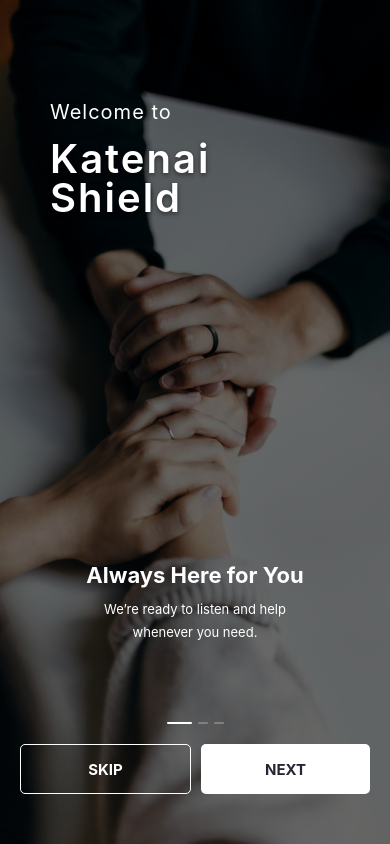
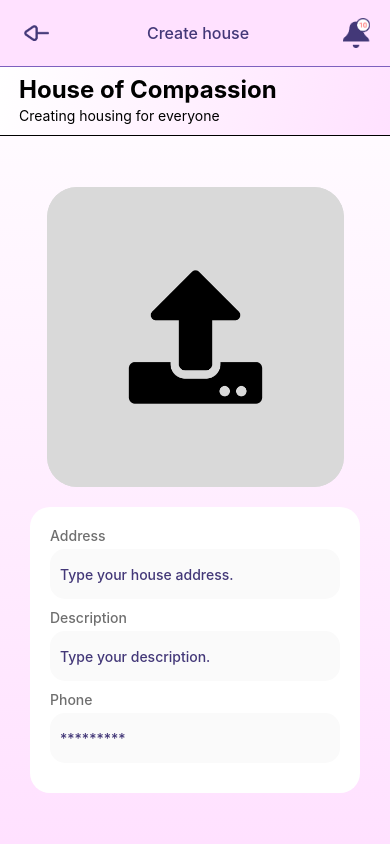
Before and after one commit to duytan177/katenai-shield, a React Native app: screen /CreateHouse in a window 390 px wide. Built offline with nearby package versions, Linux system fonts and the light colour scheme; grey boxes are pictures that could not be loaded.

Commit message:
first code create house

```diff
--- a/src/navigation/MainNavigator.tsx
+++ b/src/navigation/MainNavigator.tsx
@@ -30,6 +30,7 @@ import TrackMain from "../screens/TrackScreen/TrackMain";
 import EventDetailScreen from "../screens/EventScreen/EventDetailScreen";
 import HouseOfCompassionMain from "../screens/House of Compassion/HouseOfCompassionMain";
 import FindHouse from "../screens/House of Compassion/FindHouse";
+import CreateHouse from "../screens/House of Compassion/CreateHouse";
 
 export type MainStackParamList = {
   TestScreen: any;
@@ -45,6 +46,7 @@ export type MainStackParamList = {
   EventDetailScreen: any;
   HouseOfCompassionMain: any;
   FindHouse: any;
+  CreateHouse: any;
 };
 
 const MainStack = createStackNavigator<MainStackParamList>();
@@ -296,8 +298,8 @@ const MainNavigator = () => {
       <MainStack.Screen name="Login" component={Login} />
       <MainStack.Screen name="Register" component={Register} />
       <MainStack.Screen name="TrackMain" component={TrackMain} />
-
       <MainStack.Screen name="FindHouse" component={FindHouse} />
+      <MainStack.Screen name="CreateHouse" component={CreateHouse} />
 
       <MainStack.Screen
         name="HomeTabs"
--- a/src/screens/EventScreen/EventsScreen.tsx
+++ b/src/screens/EventScreen/EventsScreen.tsx
@@ -58,7 +58,7 @@ const EventsScreen = () => {
       colors={["#FFFFFF", "#FFE1FF"]}
       style={styles.containerLinerGrandient}
     >
-      <SafeAreaView edges={["top"]} edges={["top"]} style={styles.container}>
+      <SafeAreaView edges={["top"]} style={styles.container}>
         <Header title="Events" />
         <View style={styles.containerBody}>
           <HeaderBody
--- /dev/null
+++ b/src/screens/House of Compassion/CreateHouse.tsx
@@ -0,0 +1,132 @@
+import {
+  StyleSheet,
+  View,
+  Text,
+  Pressable,
+  ScrollView,
+  Image,
+  TextInput,
+} from "react-native";
+import React from "react";
+import Header from "../../components/Header";
+import { SafeAreaView } from "react-native-safe-area-context";
+import { LinearGradient } from "expo-linear-gradient";
+import HeaderBody from "../../components/HeaderBody";
+import upload from "../../assets/images/HouseOfCompassion/upload.png";
+
+const CreateHouse = () => {
+  return (
+    <LinearGradient
+      start={{ x: 0, y: 0 }}
+      end={{ x: 0, y: 1.8 }}
+      colors={["#FFFFFF", "#FFE1FF"]}
+      style={styles.containerLinerGrandient}
+    >
+      <SafeAreaView edges={["top"]} style={styles.container}>
+        <Header title="Create house" />
+        <HeaderBody
+          title="House of Compassion"
+          subTitle="Creating housing for everyone"
+        />
+        <ScrollView contentContainerStyle={styles.scrollContainer}>
+          <View style={styles.containerBody}>
+            <View style={styles.containerImg}>
+              <Image source={upload} style={styles.image} resizeMode="cover" />
+            </View>
+
+            <View style={styles.formContainer}>
+              <View style={styles.inputField}>
+                <Text style={styles.label}>Address</Text>
+                <TextInput
+                  style={styles.input}
+                  placeholder="Type your house address."
+                  autoCapitalize="none"
+                />
+              </View>
+              <View style={styles.inputField}>
+                <Text style={styles.label}>Description</Text>
+                <TextInput
+                  style={styles.input}
+                  placeholder="Type your description."
+                  autoCapitalize="none"
+                />
+              </View>
+              <View style={styles.inputField}>
+                <Text style={styles.label}>Phone</Text>
+                <TextInput
+                  style={styles.input}
+                  placeholder="*********"
+                />
+              </View>
+            </View>
+          </View>
+        </ScrollView>
+      </SafeAreaView>
+    </LinearGradient>
+  );
+};
+
+const styles = StyleSheet.create({
+  containerLinerGrandient: {
+    flex: 1,
+  },
+  container: {
+    flex: 1,
+  },
+  containerBody: {
+    flex: 1,
+    justifyContent: "center",
+    alignItems: "center",
+    position: "relative",
+  },
+  scrollContainer: {
+    flexGrow: 1,
+    padding: 30,
+  },
+  containerImg: {
+    width: "90%",
+    height: 300,
+    borderRadius: 30,
+    overflow: "hidden",
+    backgroundColor: "#D9D9D9",
+    alignItems: "center",
+    justifyContent: "center",
+    marginTop: 20,
+  },
+  image: {
+    width: "100%",
+    height: "100%",
+    borderRadius: 30,
+    padding: 20,
+  },
+  formContainer: {
+    backgroundColor: "white",
+    width: "100%",
+    padding: 20,
+    borderRadius: 20,
+    marginVertical: 20,
+  },
+  inputField: {
+    width: "100%",
+  },
+  label: {
+    alignSelf: "flex-start",
+    marginBottom: 5,
+    fontSize: 14,
+    color: "#6F6F6F",
+    fontWeight: "500",
+  },
+  input: {
+    width: "100%",
+    color: "#433878",
+    fontWeight: "500",
+    height: 50,
+    borderWidth: 0,
+    borderRadius: 15,
+    paddingHorizontal: 10,
+    marginBottom: 10,
+    backgroundColor: "#FAFAFA",
+  },
+});
+
+export default CreateHouse;
--- a/src/screens/House of Compassion/HouseOfCompassionMain.tsx
+++ b/src/screens/House of Compassion/HouseOfCompassionMain.tsx
@@ -64,7 +64,9 @@ const HouseOfCompassionMain = ({ navigation }: any) => {
               </LinearGradient>
             </TouchableOpacity>
 
-            <TouchableOpacity onPress={() => console.log("Button 1 Pressed")}>
+            <TouchableOpacity
+              onPress={() => navigation.navigate("CreateHouse")}
+            >
               <LinearGradient
                 colors={["#356F9E", "#202754"]}
                 style={styles.actionButton}
--- a/src/screens/TrackScreen/TrackMain.tsx
+++ b/src/screens/TrackScreen/TrackMain.tsx
@@ -99,7 +99,7 @@ const TrackMain = ({ navigation }: any) => {
       style={styles.containerLinerGrandient}
     >
       <SafeAreaView edges={["top"]} style={styles.container}>
-        <Header />
+        <Header title="Track me" />
         <HeaderBody
           title="Track me"
           subTitle="Share live location with your friend"
```
Also changed, not shown: src/assets/images/HouseOfCompassion/upload.png (added), 1 other file (tests, documents, lock files or other folders).
